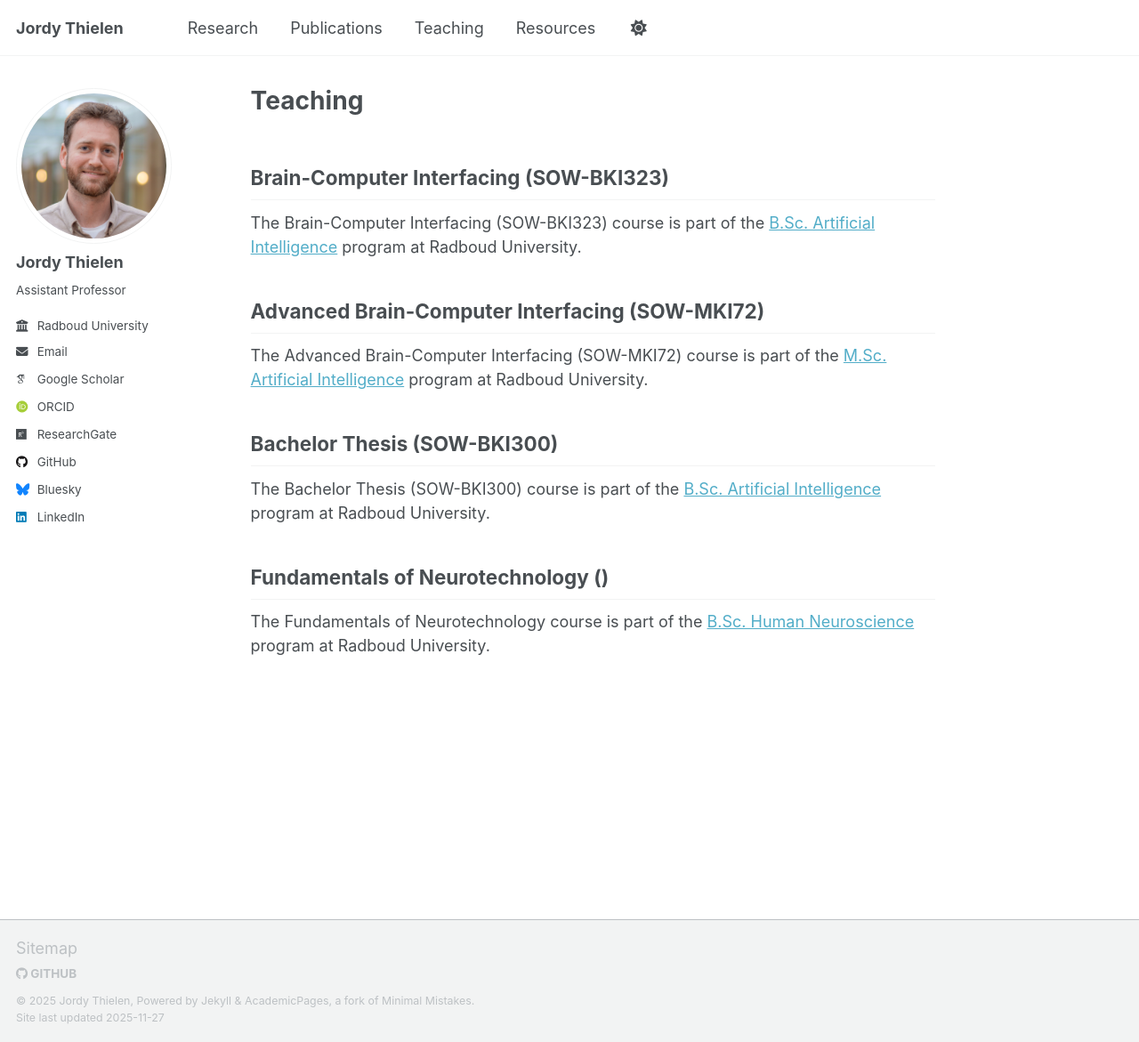
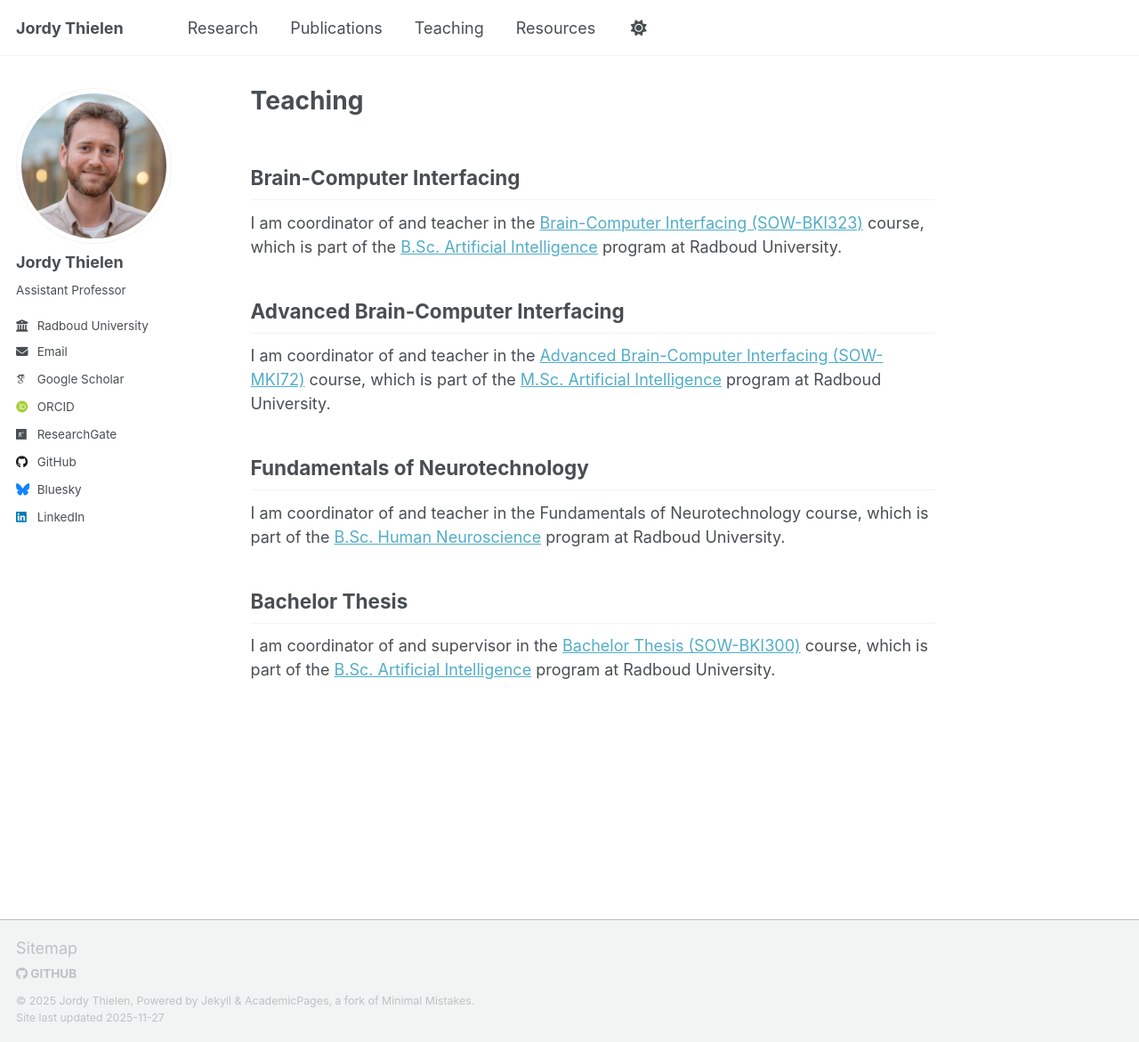
Before and after one commit to thijor/thijor, a Jekyll site: the page built from _pages/teaching.md, in a window 1280 px wide and 1171 px high. Shown: the whole window at 89% size. Built offline with Jekyll 4.4.1, drawn with Linux system fonts in a browser that asks for light colours; some web fonts are replaced; a script that is not in the unit is left out.

Commit message:
update teaching

```diff
--- a/_pages/teaching.md
+++ b/_pages/teaching.md
@@ -5,14 +5,14 @@ layout: single
 author_profile: true
 ---
 
-## Brain-Computer Interfacing (SOW-BKI323)
-The Brain-Computer Interfacing (SOW-BKI323) course is part of the [B.Sc. Artificial Intelligence](https://www.ru.nl/en/education/bachelors/artificial-intelligence) program at Radboud University.
+## Brain-Computer Interfacing
+I am coordinator of and teacher in the [Brain-Computer Interfacing (SOW-BKI323)](https://ru.osiris-student.nl/onderwijscatalogus/extern/cursus?cursuscode=SOW-BKI323&collegejaar=2025) course, which is part of the [B.Sc. Artificial Intelligence](https://www.ru.nl/en/education/bachelors/artificial-intelligence) program at Radboud University.
 
-## Advanced Brain-Computer Interfacing (SOW-MKI72)
-The Advanced Brain-Computer Interfacing (SOW-MKI72) course is part of the [M.Sc. Artificial Intelligence](https://www.ru.nl/en/education/masters/artificial-intelligence) program at Radboud University.
+## Advanced Brain-Computer Interfacing
+I am coordinator of and teacher in the [Advanced Brain-Computer Interfacing (SOW-MKI72)](https://ru.osiris-student.nl/onderwijscatalogus/extern/cursus?cursuscode=SOW-MKI74&collegejaar=2025) course, which is part of the [M.Sc. Artificial Intelligence](https://www.ru.nl/en/education/masters/artificial-intelligence) program at Radboud University.
 
-## Bachelor Thesis (SOW-BKI300)
-The Bachelor Thesis (SOW-BKI300) course is part of the [B.Sc. Artificial Intelligence](https://www.ru.nl/en/education/bachelors/artificial-intelligence) program at Radboud University.
+## Fundamentals of Neurotechnology
+I am coordinator of and teacher in the Fundamentals of Neurotechnology course, which is part of the [B.Sc. Human Neuroscience](https://www.ru.nl/en/education/bachelors/human-neuroscience) program at Radboud University.
 
-## Fundamentals of Neurotechnology ()
-The Fundamentals of Neurotechnology course is part of the [B.Sc. Human Neuroscience](https://www.ru.nl/en/education/bachelors/human-neuroscience) program at Radboud University.
+## Bachelor Thesis
+I am coordinator of and supervisor in the [Bachelor Thesis (SOW-BKI300)](https://ru.osiris-student.nl/onderwijscatalogus/extern/cursus?cursuscode=SOW-BKI300&collegejaar=2025) course, which is part of the [B.Sc. Artificial Intelligence](https://www.ru.nl/en/education/bachelors/artificial-intelligence) program at Radboud University.
```
